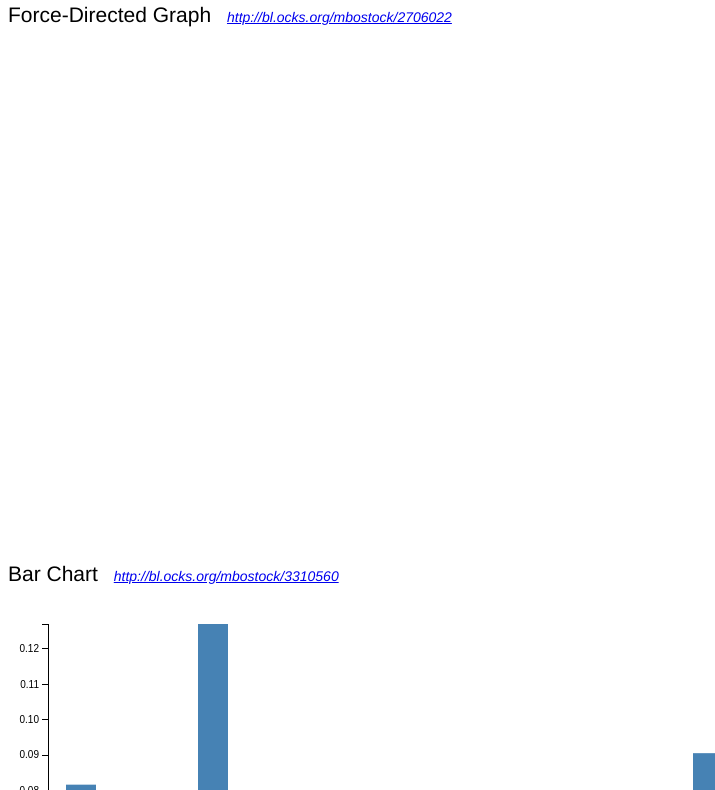
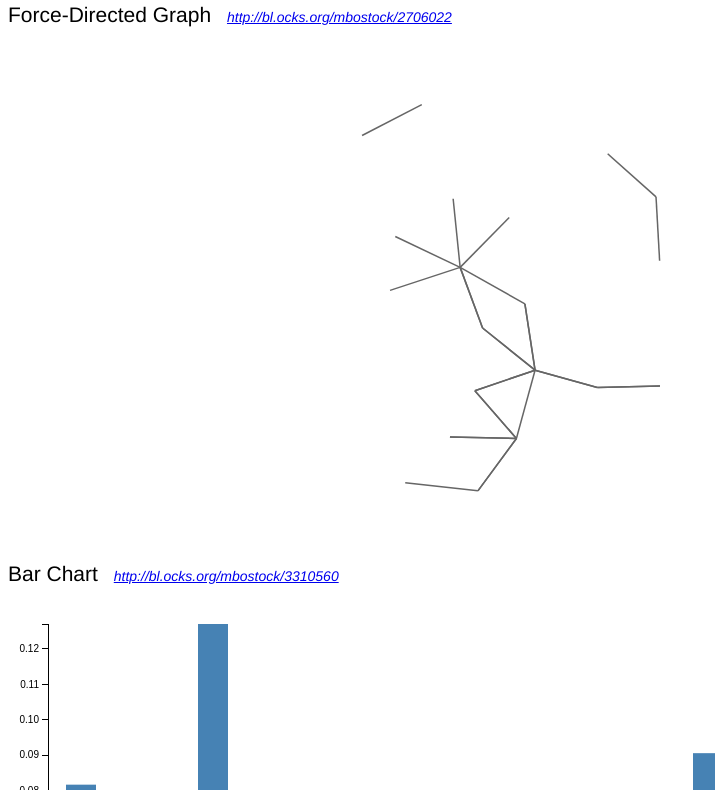
Before and after one commit to IowaJS/d3-demo, a plain HTML site: page index.html in a window 1280 px wide. Shown: the part 97-887 px from the top of the page, without its empty margins (0-715 px from the left). Drawn offline with Linux system fonts and the light colour scheme.

```diff
--- a/graph.js
+++ b/graph.js
@@ -31,3 +31,61 @@ var links = [
 ];
 
 var nodes = {};
+
+// Compute the distinct nodes from the links.
+links.forEach(function(link) {
+  link.source = nodes[link.source] || (nodes[link.source] = {name: link.source});
+  link.target = nodes[link.target] || (nodes[link.target] = {name: link.target});
+});
+
+var width = 960,
+    height = 500;
+
+function tick() {
+  link
+      .attr("x1", function(d) { return d.source.x; })
+      .attr("y1", function(d) { return d.source.y; })
+      .attr("x2", function(d) { return d.target.x; })
+      .attr("y2", function(d) { return d.target.y; });
+
+  node
+      .attr("transform", function(d) { return "translate(" + d.x + "," + d.y + ")"; });
+}
+
+function mouseover() {
+  d3.select(this).select("circle").transition()
+      .duration(750)
+      .attr("r", 16);
+}
+
+function mouseout() {
+  d3.select(this).select("circle").transition()
+      .duration(750)
+      .attr("r", 8);
+}
+
+var force = d3.layout.force()
+    .nodes(d3.values(nodes))
+    .links(links)
+    .size([width, height])
+    .linkDistance(60)
+    .charge(-300)
+    .on("tick", tick)
+    .start();
+
+var svg = d3.select("body").append("svg")
+    .attr("width", width)
+    .attr("height", height);
+
+var link = svg.selectAll(".link")
+    .data(force.links())
+  .enter().append("line")
+    .attr("class", "link");
+
+var node = svg.selectAll(".node")
+    .data(force.nodes())
+  .enter().append("g")
+    .attr("class", "node")
+    .on("mouseover", mouseover)
+    .on("mouseout", mouseout)
+    .call(force.drag);
--- a/style.css
+++ b/style.css
@@ -43,4 +43,3 @@ header h2 { font-size: 120%; font-weight: normal; display: inline; }
 header { border-bottom: 1px solid #cccccc; }
 section h1 { font-weight: normal; display: inline-block; margin-right: 12px; }
 div > * { font-size: 10px; }
-#graph { min-height: 500px; }
```
